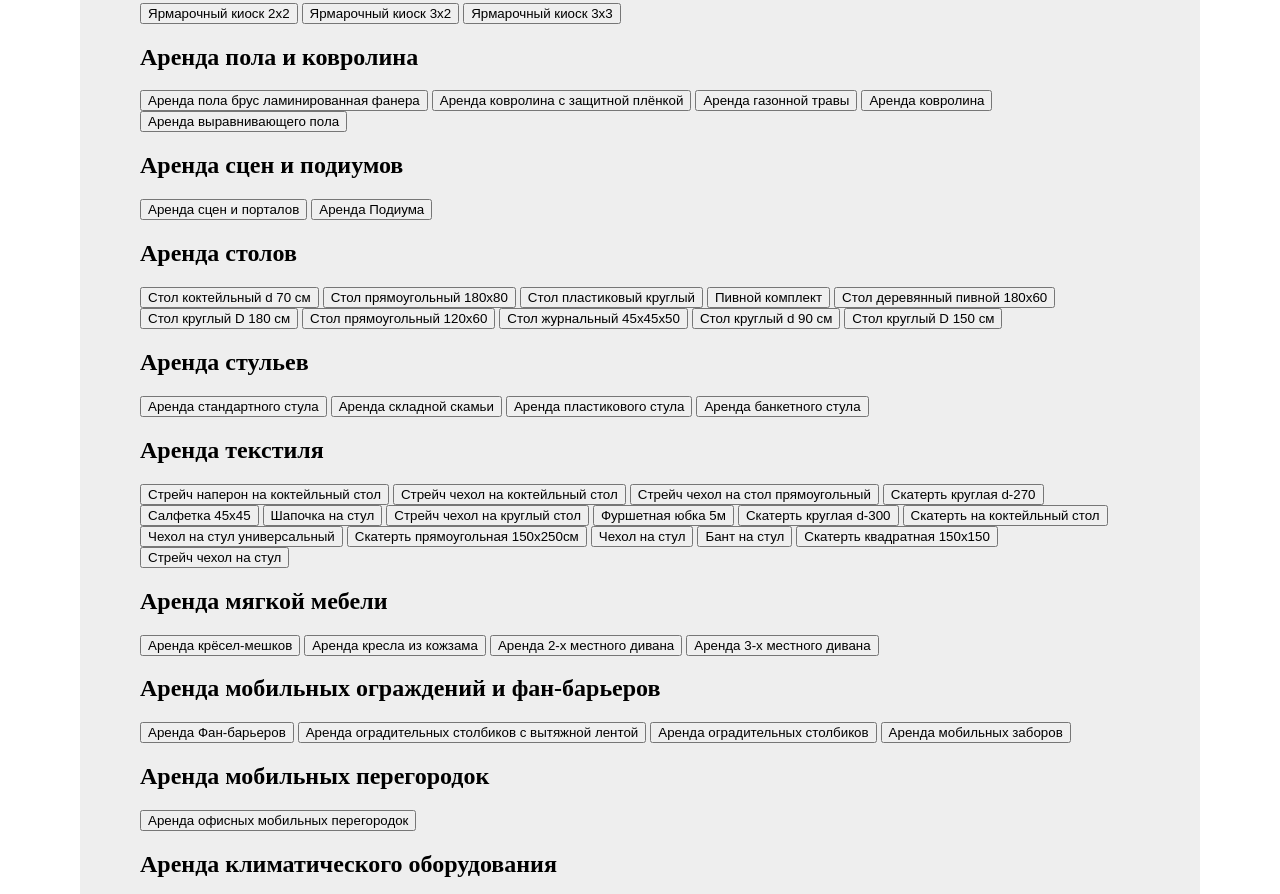
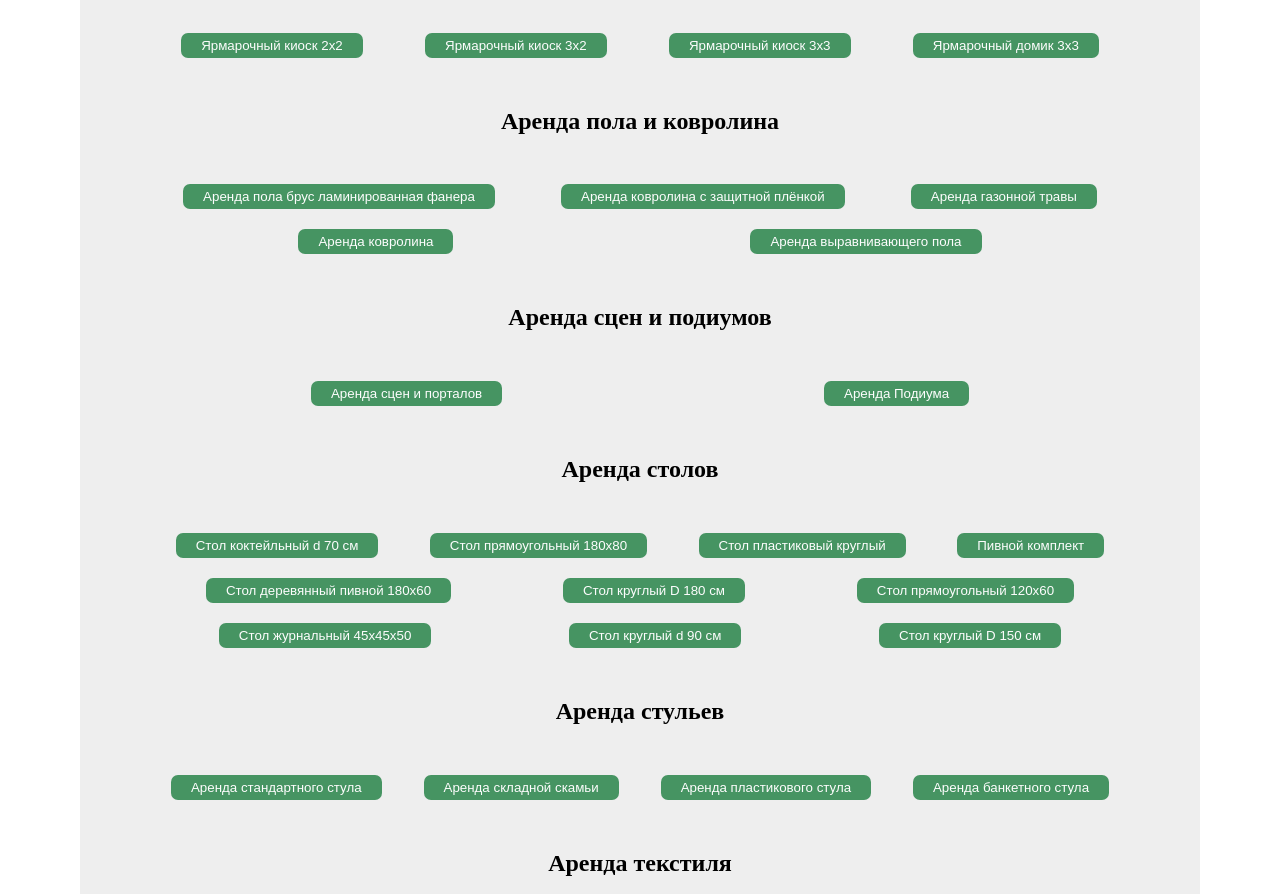
Before and after one commit to hramn1/Forma-glavtent, a website: page index.html in a window 1280 px wide. Shown: the part 351-1245 px from the top of the page. Drawn offline with nearby package versions, Linux system fonts and the light colour scheme; files that its build step writes are made by us from their sources.

Commit message:
правки

```diff
--- a/index.html
+++ b/index.html
@@ -21,7 +21,7 @@
         <button>Заказать</button>
       </div>
     </form>
-  <h2>Аренда шатров</h2>
+  <h2 class="arenda-title">Аренда шатров</h2>
     <div class="shatri-panel">
       <button type="button" class="shatri-item" id="pag">Аренда Шатров Пагода</button>
       <button type="button" class="shatri-item" id="sfera">Аренда Сферических шатров</button>
@@ -31,141 +31,142 @@
       <button type="button" class="shatri-item" id="pauk">Аренда Шатров Паук</button>
       <button type="button" class="shatri-item" id="tent">Аренда тентов</button>
     </div>
-  <h2>Аренда деревянных конструкци</h2>
+  <h2 class="arenda-title">Аренда деревянных конструкци</h2>
     <div class="item-panel">
-      <button type="button" class="item-arenda">Ярмарочный киоск 2x2</button>
-      <button type="button" class="item-arenda">Ярмарочный киоск 3x2</button>
-      <button type="button" class="item-arenda">Ярмарочный киоск 3x3</button>
+      <button type="button" class="item-panel__btn" class="item-arenda" id="yarm2x2">Ярмарочный киоск 2x2</button>
+      <button type="button" class="item-panel__btn" class="item-arenda" id="yarm2x3">Ярмарочный киоск 3x2</button>
+      <button type="button" class="item-panel__btn" class="item-arenda" id="yarm3x3">Ярмарочный киоск 3x3</button>
+      <button type="button" class="item-panel__btn" class="item-arenda" id="yarmd3x3">Ярмарочный домик 3x3</button>
     </div>
-  <h2> Аренда пола и ковролина </h2>
+  <h2 class="arenda-title"> Аренда пола и ковролина </h2>
   <div class="item-panel">
-    <button type="button" class="item-arenda">
+    <button class="item-panel__btn" type="button" class="item-arenda">
       Аренда пола брус ламинированная фанера
     </button>
-    <button type="button" class="item-arenda">
+    <button class="item-panel__btn" type="button" class="item-arenda">
       Аренда ковролина с защитной плёнкой
     </button>
-    <button type="button" class="item-arenda"> Аренда газонной травы </button>
-    <button type="button" class="item-arenda"> Аренда ковролина </button>
-    <button type="button" class="item-arenda"> Аренда выравнивающего пола </button>
+    <button class="item-panel__btn" type="button" class="item-arenda"> Аренда газонной травы </button>
+    <button class="item-panel__btn" type="button" class="item-arenda"> Аренда ковролина </button>
+    <button class="item-panel__btn" type="button" class="item-arenda"> Аренда выравнивающего пола </button>
   </div>
-  <h2> Аренда сцен и подиумов </h2>
+  <h2 class="arenda-title"> Аренда сцен и подиумов </h2>
   <div class="item-panel">
-    <button type="button" class="item-arenda">
+    <button class="item-panel__btn" type="button" class="item-arenda">
       Аренда сцен и порталов
     </button>
-    <button type="button" class="item-arenda">
+    <button class="item-panel__btn" type="button" class="item-arenda">
       Аренда Подиума
     </button>
   </div>
-  <h2> Аренда столов </h2>
+  <h2 class="arenda-title"> Аренда столов </h2>
   <div class="item-panel">
-  <button type="button" class="item-arenda">
+  <button class="item-panel__btn" type="button" class="item-arenda">
     Стол коктейльный d 70 см
   </button>
-  <button type="button" class="item-arenda"> Стол прямоугольный 180х80  </button>
-  <button type="button" class="item-arenda">  Стол пластиковый круглый  </button>
-  <button type="button" class="item-arenda">  Пивной комплект  </button>
-  <button type="button" class="item-arenda">
+  <button class="item-panel__btn" type="button" class="item-arenda"> Стол прямоугольный 180х80  </button>
+  <button class="item-panel__btn" type="button" class="item-arenda">  Стол пластиковый круглый  </button>
+  <button class="item-panel__btn" type="button" class="item-arenda">  Пивной комплект  </button>
+  <button class="item-panel__btn" type="button" class="item-arenda">
     Стол деревянный пивной 180х60 </button>
-  <button type="button" class="item-arenda">
+  <button class="item-panel__btn" type="button" class="item-arenda">
     Стол круглый D 180 см
   </button>
-    <button type="button" class="item-arenda">  Стол прямоугольный 120х60   </button>
-    <button type="button" class="item-arenda">
+    <button class="item-panel__btn" type="button" class="item-arenda">  Стол прямоугольный 120х60   </button>
+    <button class="item-panel__btn" type="button" class="item-arenda">
       Стол журнальный 45х45х50
     </button>
-    <button type="button" class="item-arenda">
+    <button class="item-panel__btn" type="button" class="item-arenda">
       Стол круглый d 90 см
     </button>
-    <button type="button" class="item-arenda">
+    <button class="item-panel__btn" type="button" class="item-arenda">
       Стол круглый D 150 см
     </button>
   </div>
-  <h2> Аренда стульев </h2>
+  <h2 class="arenda-title"> Аренда стульев </h2>
   <div class="item-panel">
-    <button type="button" class="item-arenda">
+    <button class="item-panel__btn" type="button" class="item-arenda">
       Аренда стандартного стула
     </button>
-    <button type="button" class="item-arenda">
+    <button class="item-panel__btn" type="button" class="item-arenda">
       Аренда складной скамьи
     </button>
-    <button type="button" class="item-arenda">
+    <button class="item-panel__btn" type="button" class="item-arenda">
       Аренда пластикового стула
     </button>
-    <button type="button" class="item-arenda">
+    <button class="item-panel__btn" type="button" class="item-arenda">
       Аренда банкетного стула
     </button>
   </div>
-  <h2> Аренда текстиля </h2>
+  <h2 class="arenda-title"> Аренда текстиля </h2>
   <div class="item-panel">
-    <button type="button" class="item-arenda">
+    <button class="item-panel__btn" type="button" class="item-arenda">
       Стрейч наперон на коктейльный стол
     </button>
-    <button type="button" class="item-arenda">
+    <button class="item-panel__btn" type="button" class="item-arenda">
       Стрейч чехол на коктейльный стол
     </button>
-    <button type="button" class="item-arenda">
+    <button class="item-panel__btn" type="button" class="item-arenda">
       Стрейч чехол на стол прямоугольный
     </button>
-    <button type="button" class="item-arenda">
+    <button class="item-panel__btn" type="button" class="item-arenda">
       Скатерть круглая d-270
     </button>
-    <button type="button" class="item-arenda">
+    <button class="item-panel__btn" type="button" class="item-arenda">
 
       Салфетка 45х45
     </button>
-    <button type="button" class="item-arenda">
+    <button class="item-panel__btn" type="button" class="item-arenda">
 
       Шапочка на стул
     </button>
-    <button type="button" class="item-arenda">
+    <button class="item-panel__btn" type="button" class="item-arenda">
 
       Стрейч чехол на круглый стол
     </button>
-    <button type="button" class="item-arenda">
+    <button class="item-panel__btn" type="button" class="item-arenda">
 
       Фуршетная юбка 5м
     </button>
-    <button type="button" class="item-arenda">
+    <button class="item-panel__btn" type="button" class="item-arenda">
 
 
       Скатерть круглая d-300
     </button>
-    <button type="button" class="item-arenda">
+    <button class="item-panel__btn" type="button" class="item-arenda">
 
 
       Скатерть на коктейльный стол
     </button>
-    <button type="button" class="item-arenda">
+    <button class="item-panel__btn" type="button" class="item-arenda">
 
 
       Чехол на стул универсальный
     </button>
-    <button type="button" class="item-arenda">
+    <button class="item-panel__btn" type="button" class="item-arenda">
 
 
       Скатерть прямоугольная 150х250см
     </button>
-    <button type="button" class="item-arenda">
+    <button class="item-panel__btn" type="button" class="item-arenda">
 
 
 
       Чехол на стул
     </button>
-    <button type="button" class="item-arenda">
+    <button class="item-panel__btn" type="button" class="item-arenda">
 
 
 
       Бант на стул
     </button>
-    <button type="button" class="item-arenda">
+    <button class="item-panel__btn" type="button" class="item-arenda">
 
 
 
       Скатерть квадратная 150х150
     </button>
-    <button type="button" class="item-arenda">
+    <button class="item-panel__btn" type="button" class="item-arenda">
 
 
 
@@ -173,69 +174,69 @@
       Стрейч чехол на стул
     </button>
   </div>
-  <h2> Аренда мягкой мебели </h2>
+  <h2 class="arenda-title"> Аренда мягкой мебели </h2>
   <div class="item-panel">
-    <button type="button" class="item-arenda">
+    <button class="item-panel__btn" type="button" class="item-arenda">
       Аренда крёсел-мешков
     </button>
-    <button type="button" class="item-arenda">
+    <button class="item-panel__btn" type="button" class="item-arenda">
       Аренда кресла из кожзама
     </button>
-    <button type="button" class="item-arenda">
+    <button class="item-panel__btn" type="button" class="item-arenda">
       Аренда 2-x местного дивана
     </button>
-    <button type="button" class="item-arenda">
+    <button class="item-panel__btn" type="button" class="item-arenda">
       Аренда 3-х местного дивана
     </button>
   </div>
-  <h2> Аренда мобильных ограждений и фан-барьеров </h2>
+  <h2 class="arenda-title"> Аренда мобильных ограждений и фан-барьеров </h2>
   <div class="item-panel">
-    <button type="button" class="item-arenda">
+    <button class="item-panel__btn" type="button" class="item-arenda">
       Аренда Фан-барьеров
     </button>
-    <button type="button" class="item-arenda">
+    <button class="item-panel__btn" type="button" class="item-arenda">
       Аренда оградительных столбиков с вытяжной лентой
     </button>
-    <button type="button" class="item-arenda">
+    <button class="item-panel__btn" type="button" class="item-arenda">
       Аренда оградительных столбиков
     </button>
-    <button type="button" class="item-arenda">
+    <button class="item-panel__btn" type="button" class="item-arenda">
       Аренда мобильных заборов
     </button>
   </div>
-  <h2> Аренда мобильных перегородок </h2>
+  <h2 class="arenda-title"> Аренда мобильных перегородок </h2>
   <div class="item-panel">
-    <button type="button" class="item-arenda">
+    <button class="item-panel__btn" type="button" class="item-arenda">
       Аренда офисных мобильных перегородок
     </button>
   </div>
-  <h2> Аренда климатического оборудования </h2>
+  <h2 class="arenda-title"> Аренда климатического оборудования </h2>
   <div class="item-panel">
-    <button type="button" class="item-arenda">
+    <button class="item-panel__btn" type="button" class="item-arenda">
       Аренда дизельной тепловой пушки
     </button>
-    <button type="button" class="item-arenda">
+    <button class="item-panel__btn" type="button" class="item-arenda">
       Аренда инфракрасного обогревателя
     </button>
-    <button type="button" class="item-arenda">
+    <button class="item-panel__btn" type="button" class="item-arenda">
       Аренда генератора
     </button>
-    <button type="button" class="item-arenda">
+    <button class="item-panel__btn" type="button" class="item-arenda">
       Аренда мобильного кондиционера
     </button>
   </div>
-  <h2> Аренда выездного гардероба </h2>
+  <h2 class="arenda-title"> Аренда выездного гардероба </h2>
   <div class="item-panel">
-    <button type="button" class="item-arenda">
+    <button class="item-panel__btn" type="button" class="item-arenda">
       Аренда выездного гардероба
     </button>
-    <button type="button" class="item-arenda">
+    <button class="item-panel__btn" type="button" class="item-arenda">
       Аренда зеркала
     </button>
   </div>
-  <h2> Аренда Дополнительного оборудования </h2>
+  <h2 class="arenda-title"> Аренда Дополнительного оборудования </h2>
   <div class="item-panel">
-    <button type="button" class="item-arenda">
+    <button class="item-panel__btn" type="button" class="item-arenda">
       Кулер напольный
     </button>
   </div>
--- a/sass/forma-arenda.scss
+++ b/sass/forma-arenda.scss
@@ -203,3 +203,21 @@ $red: #bc2525;
     opacity: 0.6;
   }
 }
+.arenda-title{
+  text-align: center;
+}
+.item-panel{
+  padding: 20px 10px;
+  display: flex;
+  flex-wrap: wrap;
+  justify-content: space-around;
+  &__btn{
+    background-color: $green;
+    margin: 10px 20px;
+    padding: 5px 20px;
+    color: #fdfdfd;
+    border: none;
+    border-radius: 7px;
+    cursor: pointer;
+  }
+}
```
Also changed, not shown: js/forma-zakaza.js (+12 -1 lines).
